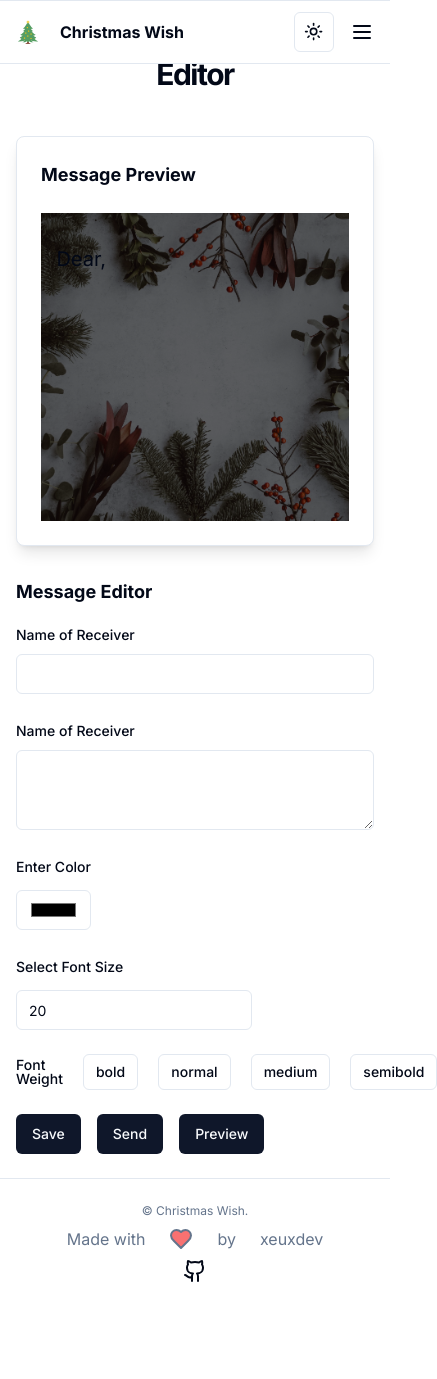
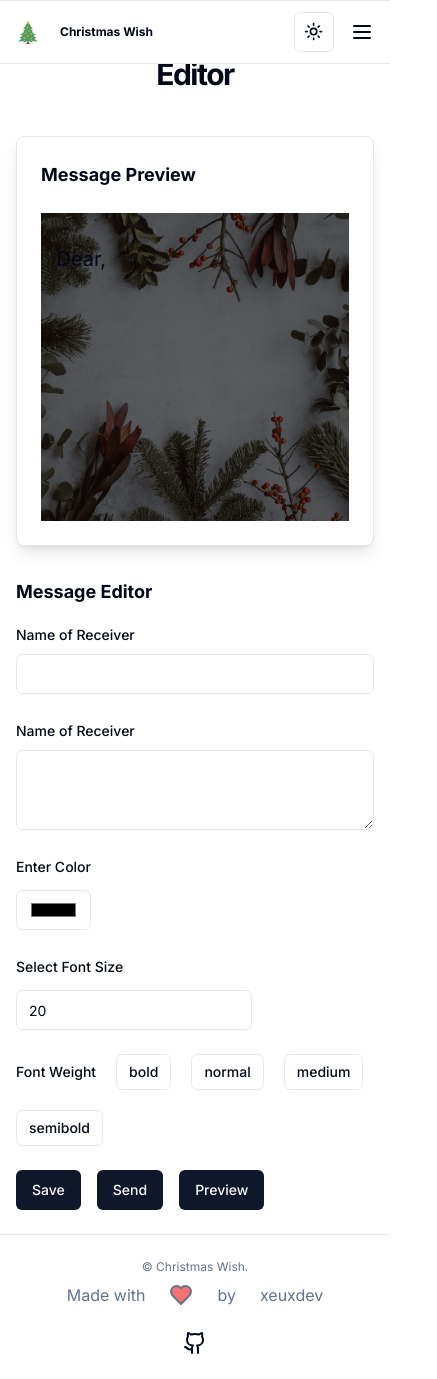
Before and after one commit to xeuxdev/christmas-wish, a Next.js app: page /editor in a window 390 px wide. Shown: the whole page, 437 px wide, since content can reach past the window. Before the commit the page ends 1307 px from the top, so only its background shows below. Built offline with nearby package versions, Linux system fonts and the light colour scheme.

Commit message:
fix overflow on small screens

```diff
--- a/src/components/editor/message-editor.tsx
+++ b/src/components/editor/message-editor.tsx
@@ -73,7 +73,7 @@ export default function MessageEditor({
           />
         </div>
 
-        <div className="flex items-center gap-5">
+        <div className="flex flex-wrap items-center gap-5">
           <Label htmlFor="name">Font Weight</Label>
           {fontWeights.map((size) => {
             return (
--- a/src/components/editor/message-preview.tsx
+++ b/src/components/editor/message-preview.tsx
@@ -23,7 +23,7 @@ export default function MessagePreview({
   const template = parseInt(params.get("template") || "1")
 
   return (
-    <Card className="shadow-lg">
+    <Card className="w-full shadow-lg">
       <CardHeader>
         <h3 className="text-lg font-bold">Message Preview</h3>
       </CardHeader>
--- a/src/components/layout/footer.tsx
+++ b/src/components/layout/footer.tsx
@@ -6,6 +6,7 @@ export default function Footer() {
   return (
     <footer className="flex flex-col items-center justify-between w-full gap-2 px-4 py-6 border-t sm:flex-row shrink-0 md:px-6">
       <p className="text-xs text-muted-foreground">© Christmas Wish.</p>
+      <div className="flex flex-col items-center gap-6 md:flex-row">
         <div className="flex items-center gap-6 text-muted-foreground">
           <span>Made with</span>
           <Heart className="fill-red-400" />
@@ -16,6 +17,7 @@ export default function Footer() {
         <Link href={"https://github.com/xeuxdev/christmas-wish"}>
           <GithubIcon />
         </Link>
+      </div>
     </footer>
   )
 }
--- a/src/components/layout/header.tsx
+++ b/src/components/layout/header.tsx
@@ -15,7 +15,7 @@ export default function Navbar() {
     <header className="fixed top-0 left-0 z-50 flex items-center w-full h-16 px-4 bg-background lg:px-6 border-y">
       <Link className="flex items-center justify-center gap-5" href="/">
         <TreeSvg />
-        <span className="font-bold">Christmas Wish</span>
+        <span className="text-xs font-bold sm:text-base">Christmas Wish</span>
       </Link>
       <nav className="flex items-center gap-4 ml-auto sm:gap-6">
         <Desktop />
```
Lines whose indentation alone changed are shown as unchanged.
